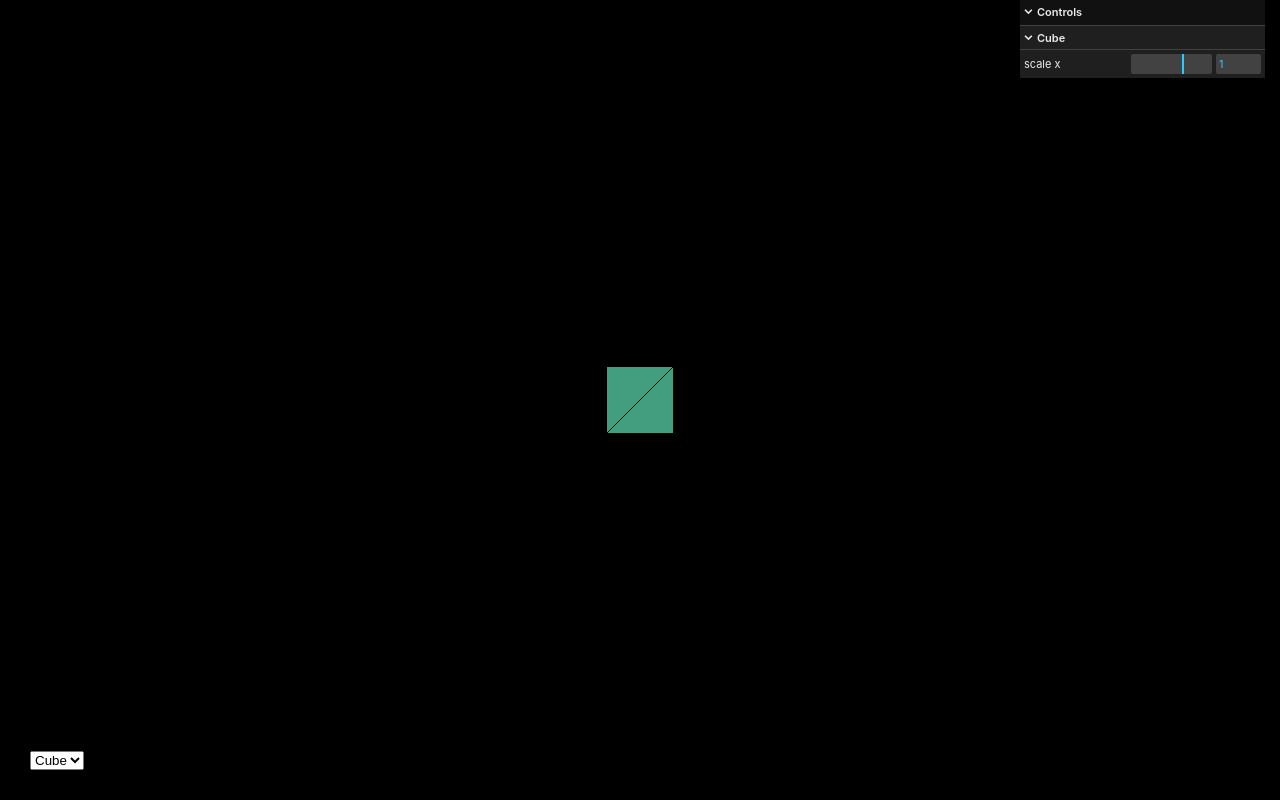
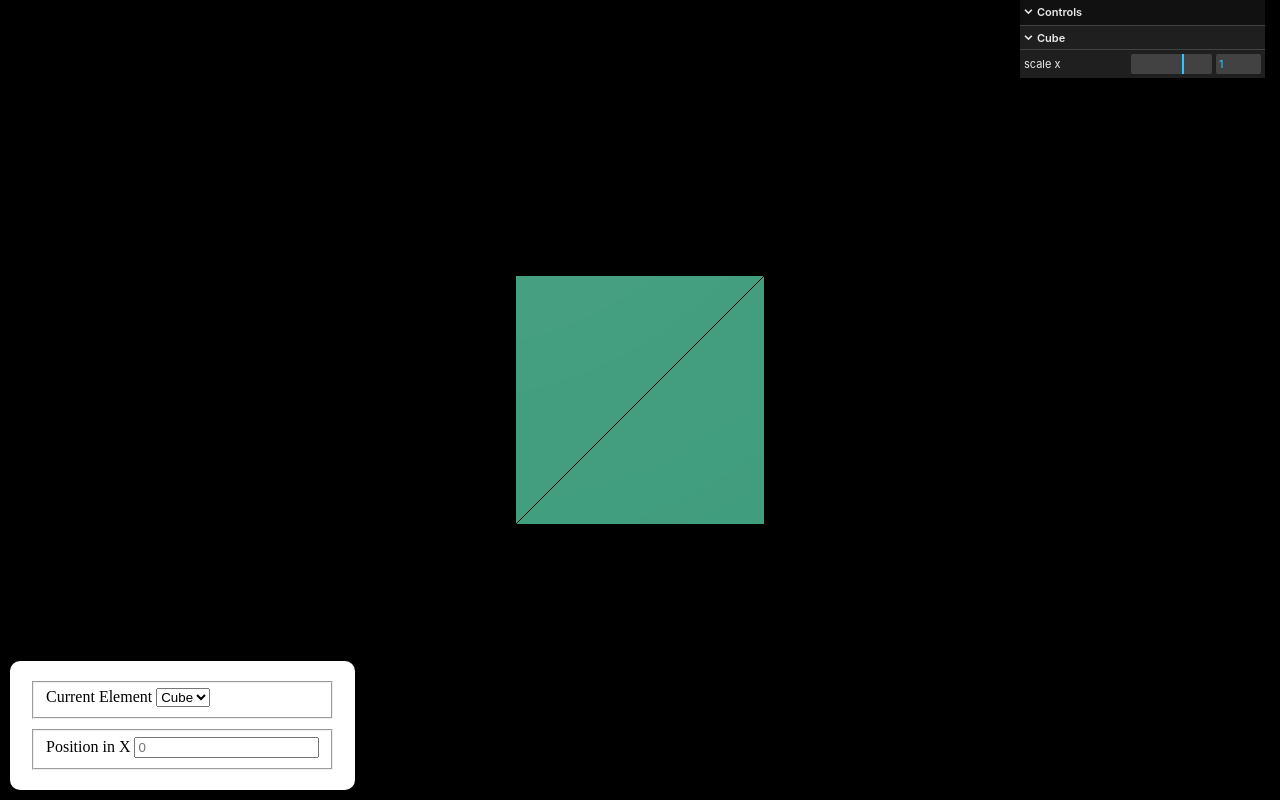
Before and after one commit to irvingvjuarez/threejs-fundamentals, a website built with Vite: page index.html in a window 1280 px wide. Built offline with nearby package versions, Linux system fonts and the light colour scheme.

Commit message:
Adding UI values to modify position of figure

```diff
--- a/globals/constants.js
+++ b/globals/constants.js
@@ -1,4 +1,4 @@
 export const FIELD_OF_VIEW = 45;
 export const ASPECT = window.innerWidth / window.innerHeight;
 export const NEAR_NUMBER = 1;
-export const FAR_NUMBER = 100 / 2;
+export const FAR_NUMBER = 1000 / 2;
--- a/index.html
+++ b/index.html
@@ -8,8 +8,16 @@
 	<body>
 		<section class="config">
 			<form class="config-form">
-				<select name="primitives" id="primitives-select">
-				</select>
+				<fieldset>
+					<label for="select">Current Element</label>
+					<select name="select" id="primitives-select">
+					</select>
+				</fieldset>
+
+				<fieldset>
+					<label for="x">Position in X</label>
+					<input type="text" name="x" placeholder="0">
+				</fieldset>
 			</form>
 		</section>
         <canvas id="threejs-container"></canvas>
--- a/setup/index.js
+++ b/setup/index.js
@@ -11,7 +11,7 @@ export function setup() {
     let renderRequested = false;
 
     // Camera setup
-    camera.position.set(0,0,15);
+    camera.position.set(0,0,35);
     camera.lookAt(0,0,0);
 
     // Controls setup
--- a/setup/populatePrimitives.js
+++ b/setup/populatePrimitives.js
@@ -15,9 +15,22 @@ function getPrimitives(renderRequested) {
                 });
                 scene.add(instance);
                 render(renderRequested);
+
+                return instance;
             }
         }
     ];
+}
+
+function renderPrimitives(selectElement, primitives) {
+    const [optionSelected] = selectElement.selectedOptions;
+    const primitiveSelected = primitives.find(primitive => primitive.name === optionSelected.value);
+    const currentInstance = primitiveSelected.handler();
+
+    const form = selectElement.parentElement;
+    form.addEventListener('change', (event) => {
+        console.log(event);
+    });
 }
 
 export function populatePrimitives(renderRequested) {
@@ -38,7 +51,5 @@ export function populatePrimitives(renderRequested) {
         selectElement.appendChild(option)
     });
 
-    const [optionSelected] = selectElement.selectedOptions;
-    const primitiveSelected = primitives.find(primitive => primitive.name === optionSelected.value);
-    primitiveSelected.handler();
+    renderPrimitives(selectElement, primitives);
 }
--- a/style.css
+++ b/style.css
@@ -11,8 +11,16 @@ body {
     display: block;
 }
 .config {
+    background-color: white;
+    border-radius: 10px;
     position: absolute;
     bottom: 0;
-    padding: 30px;
+    padding: 20px;
+    margin: 10px;
     z-index: 2;
 }
+.config-form {
+    display: flex;
+    flex-direction: column;
+    gap: 10px;
+}
--- a/utils/makeInstance.js
+++ b/utils/makeInstance.js
@@ -2,7 +2,7 @@ import * as THREE from 'three';
 import { gui } from './gui';
 
 export function makeInstance({
-    geometry = new THREE.BoxGeometry(1, 1, 1),
+    geometry = new THREE.BoxGeometry(8, 8, 8),
     color = 0x00ff00,
     x = 0,
     segments = true,
```
